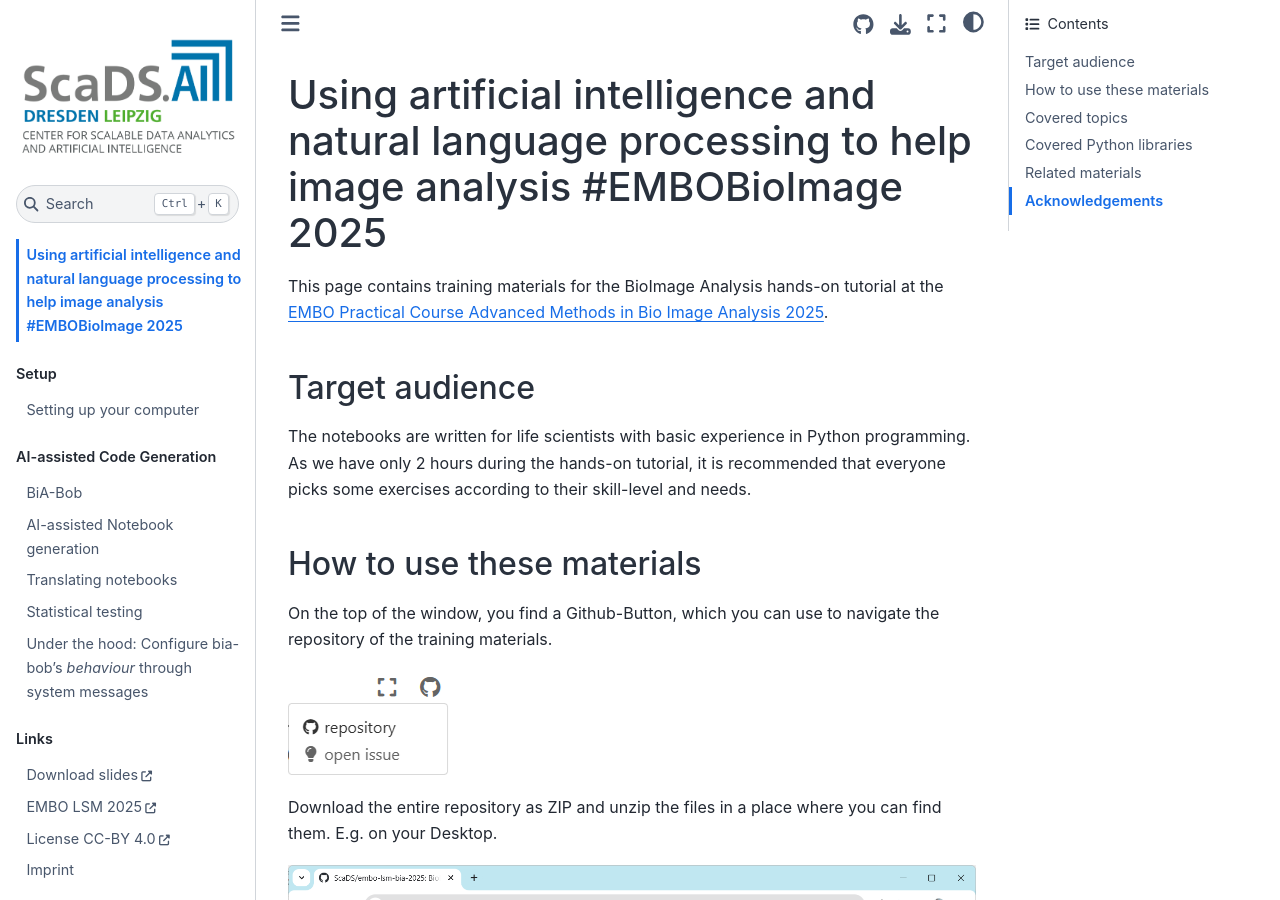
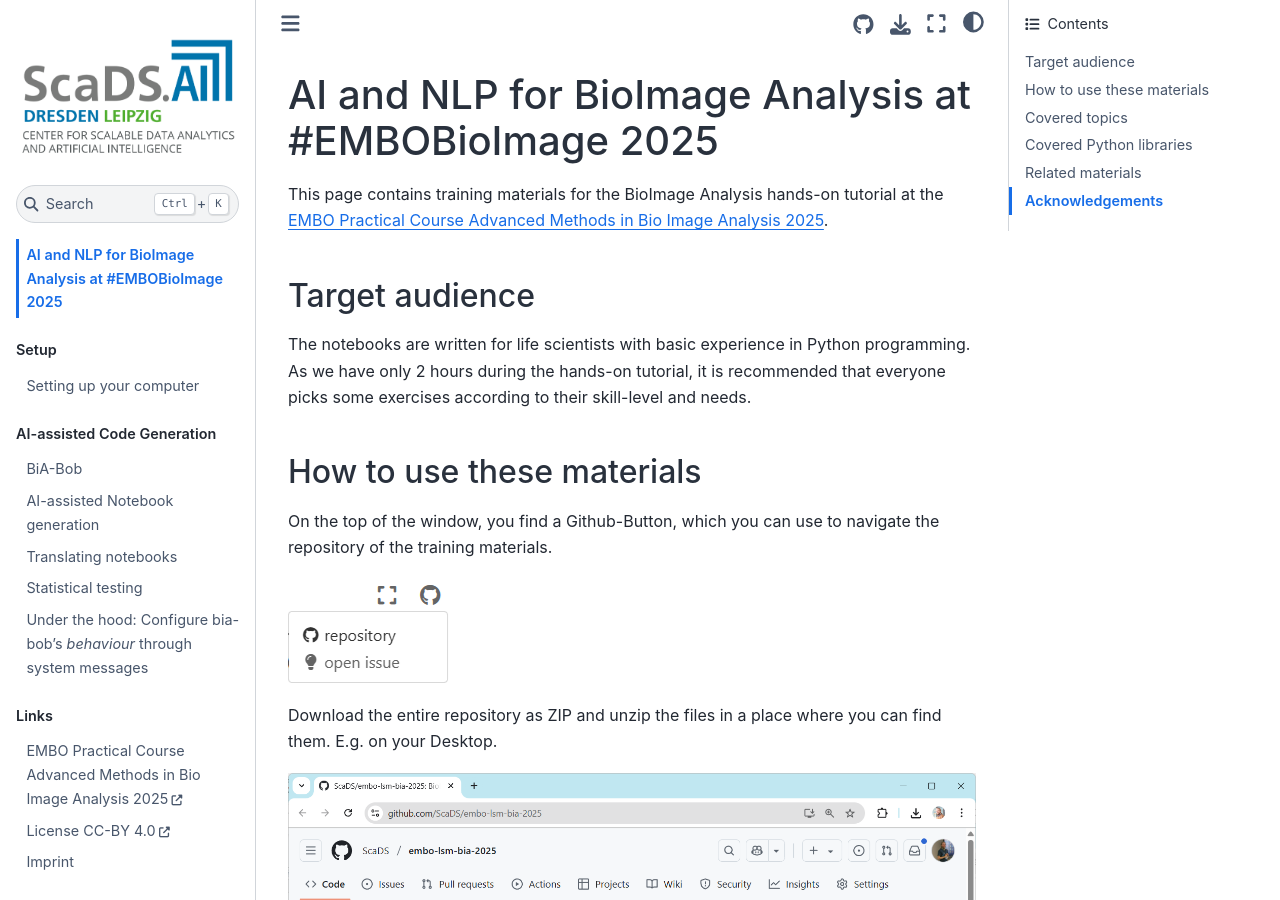
Before and after one commit to ScaDS/EMBOBioImage2025, a Jupyter Book: the page built from docs/intro.md, in a window 1280 px wide and 900 px high. Built offline with Jupyter Book 1.0.4 settings and Sphinx 7.4.7 and the Sphinx Book theme 1.1.4, drawn with Linux system fonts in a browser that asks for light colours; pages that are not in the unit, such as notebooks, are missing from menus.

Commit message:
update links and titles

```diff
--- a/docs/_config.yml
+++ b/docs/_config.yml
@@ -1,4 +1,4 @@
-title: BioImage Analysis using Python @ EMBO LSM 2025
+title: AI and NLP for BioImage Analysis #EMBOBioImage 2025
 author: Robert Haase
 logo: logo.png
 
@@ -15,7 +15,7 @@ latex:
 
 # Information about where the book exists on the web
 repository:
-  url: https://github.com/ScaDS/embo-lsm-bia-2025
+  url: https://github.com/ScaDS/EMBOBioImage2025
   path_to_book: . # Optional path to your book, relative to the repository root
   branch: main  # Which branch of the repository should be used when creating links (optional)
 
--- a/docs/_toc.yml
+++ b/docs/_toc.yml
@@ -25,10 +25,10 @@ parts:
 
   - caption: Links
     chapters:
-    - url: https://doi.org/10.5281/zenodo.16793738
-      title: Download slides
-    - url: https://meetings.embo.org/event/25-lsm
-      title: EMBO LSM 2025
+    #- url: https://doi.org/10.5281/zenodo.16793738
+    #  title: Download slides
+    - url: https://www.embl.org/about/info/course-and-conference-office/events/bia25-01
+      title: EMBO Practical Course Advanced Methods in Bio Image Analysis 2025
     - url: https://creativecommons.org/licenses/by/4.0/
       title: License CC-BY 4.0
     - file: imprint
--- a/docs/intro.md
+++ b/docs/intro.md
@@ -1,4 +1,4 @@
-# Using artificial intelligence and natural language processing to help image analysis #EMBOBioImage 2025
+# AI and NLP for BioImage Analysis at #EMBOBioImage 2025
 
 This page contains training materials for the BioImage Analysis hands-on tutorial at the [EMBO Practical Course Advanced Methods in Bio Image Analysis 2025](https://www.embl.org/about/info/course-and-conference-office/events/bia25-01).
 
```
